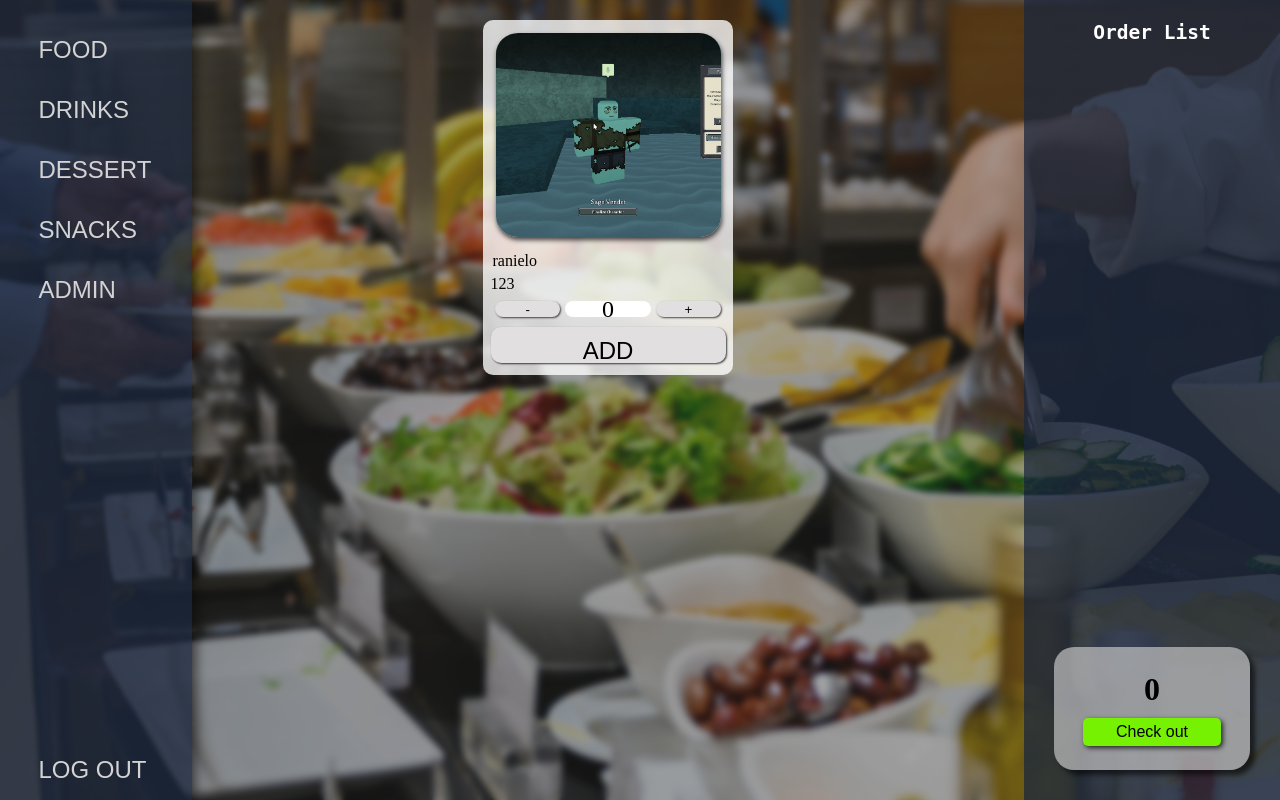
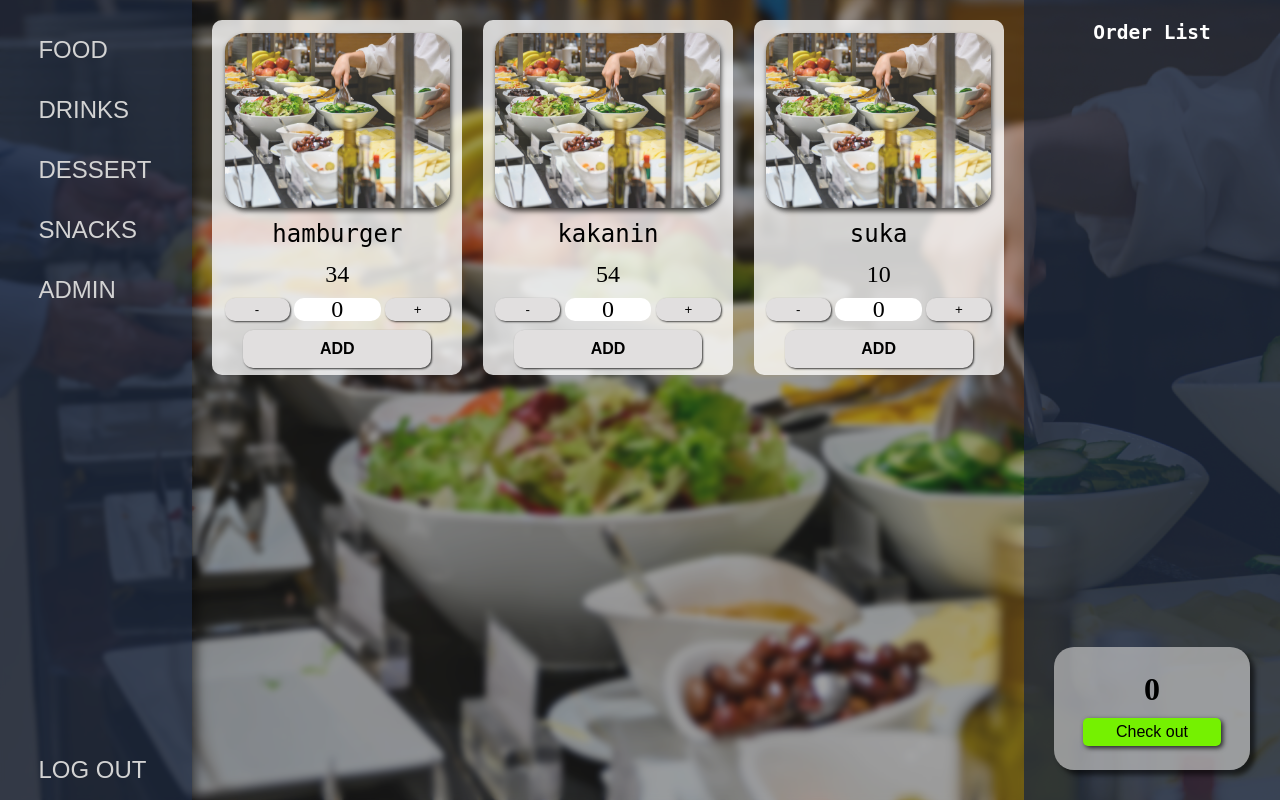
Before and after one commit to CleavinJosh/Group1_Web_Final, a PHP site: page /index.php/ in a window 1280 px wide. Run offline with PHP 8.4, Linux system fonts and the light colour scheme; the visitor is signed in with stand-in values (Sample User, id 1); data that the repository does not hold is empty.

Commit message:
add na jud

```diff
--- a/Model/Database.php
+++ b/Model/Database.php
@@ -5,7 +5,7 @@ class Database
     protected $conn;
     protected $statement;
 
-    public function __construct( $config, $username = 'root', $password = 'password')
+    public function __construct( $config, $username = 'root', $password = '')
     {
         $dsn = 'mysql:' . http_build_query( $config, '', ';');
 
--- a/Model/json/product.json
+++ b/Model/json/product.json
@@ -1,16 +1,65 @@
 [
     {
+        "id": 4,
+        "product_type": null,
+        "product_name": "oa",
+        "product_price": 23,
+        "product_image": "..\/View\/assets\/img\/menu_bg.png"
+    },
+    {
+        "id": 5,
+        "product_type": "Food",
+        "product_name": "hamburger",
+        "product_price": 34,
+        "product_image": "..\/View\/assets\/img\/menu_bg.png"
+    },
+    {
+        "id": 6,
+        "product_type": "Food",
+        "product_name": "kakanin",
+        "product_price": 54,
+        "product_image": "..\/View\/assets\/img\/menu_bg.png"
+    },
+    {
+        "id": 7,
+        "product_type": "Food",
+        "product_name": "suka",
+        "product_price": 10,
+        "product_image": "..\/View\/assets\/img\/menu_bg.png"
+    },
+    {
+        "id": 8,
+        "product_type": "Drink",
+        "product_name": "kape",
+        "product_price": 65,
+        "product_image": "..\/View\/assets\/img\/menu_bg.png"
+    },
+    {
         "id": 9,
-        "product_type": "",
-        "product_name": null,
-        "product_price": null,
-        "product_image": null
+        "product_type": "dessert",
+        "product_name": "okokok",
+        "product_price": 66,
+        "product_image": "..\/View\/assets\/img\/menu_bg.png"
     },
     {
         "id": 10,
-        "product_type": "Food",
-        "product_name": "ranielo",
-        "product_price": 123,
-        "product_image": "..\/View\/assets\/img\/RobloxScreenShot20220306_135741573.png"
+        "product_type": "Drink",
+        "product_name": "softdrinls",
+        "product_price": 777,
+        "product_image": "..\/View\/assets\/img\/menu_bg.png"
+    },
+    {
+        "id": 11,
+        "product_type": "snack",
+        "product_name": "test",
+        "product_price": 676,
+        "product_image": "..\/View\/assets\/img\/menu_bg.png"
+    },
+    {
+        "id": 12,
+        "product_type": "Drink",
+        "product_name": "sukka",
+        "product_price": 23,
+        "product_image": "..\/View\/assets\/img\/menu_bg.png"
     }
 ]
--- a/View/assets/css/general.css
+++ b/View/assets/css/general.css
@@ -86,15 +86,6 @@ main::-webkit-scrollbar{
   border-radius: 10px;
 }
 
-.item-name {
-  text-align: center;
-  font-family: monospace;
-}
-
-.item-name > #product_price{
-  font-size: 1rem;
-}
-
 .imgContainer{
   width: 90%;
   aspect-ratio: 1/1;
@@ -112,11 +103,33 @@ main::-webkit-scrollbar{
   object-fit: cover;
 }
 
+.food_info{
+  display: flex;
+  flex-direction: column;
+  align-items: center;
+  padding: 5px;
+  text-align: center;
+}
+
+.item_name {
+  font-family: monospace;
+  font-size: 1.5rem;
+  width: 100%;
+  height: 50px;
+}
+
+.product_price{
+  font-size: 1.5rem;
+  padding: 5px;
+  width: 100%;
+  height: 50px;
+}
 .orderContainer{
 
   padding: 3%;
   display: grid;
   gap: 5%;
+  margin-top: -20px;
 }
 
 .quantityPanel{
@@ -143,18 +156,21 @@ main::-webkit-scrollbar{
   border: none;
   border-radius: 10px;
   font-size: 1.5rem;
+  padding: 10px;
 }
 
 .placeOrder{
   border: none;
   border-radius: 10px;
   background-color: rgb(225, 223, 223);
-  font-size: 1.5rem;
+  font-size: 1rem;
   box-shadow: 1px 1px 2px rgba(0, 0, 0, 0.742);
   margin-bottom: 2%;
-  padding-block: 1%;
   transition: 0.2s;
   cursor: pointer;
+  width: 80%;
+  margin: auto;
+  font-weight: bold;
 }
 
 .placeOrder:hover,
--- a/View/assets/js/index.js
+++ b/View/assets/js/index.js
@@ -7,8 +7,7 @@ document.querySelector('#btn-food').addEventListener('click', e => {
 
 document.querySelector('#btn-drink').addEventListener('click', e => {
     removeDOM();
-    loadData('drink');
-
+    loadData('Drink');
 });
 
 document.querySelector('#btn-dessert').addEventListener('click', e => {
@@ -74,25 +73,26 @@ function appendProductToMain(product) {
     imgElement.classList.add("fitCover");
 
     // Create item name div
-    const itemNameDiv = document.createElement("div");
-    itemNameDiv.classList.add("item-name");
+    const descriptionDiv = document.createElement("div");
+    descriptionDiv.classList.add("food_info");
 
     // Create product name heading
     const productNameHeading = document.createElement("span");
     productNameHeading.style.padding = '2px';
     productNameHeading.setAttribute("id", "product_name");
     productNameHeading.textContent = product.product_name;
+    productNameHeading.classList.add("item_name");
 
     // Create product price span
     const productPriceSpan = document.createElement("span");
     productPriceSpan.setAttribute("id", "product_price");
     productPriceSpan.textContent = product.product_price;
+    productPriceSpan.classList.add("product_price");
 
 
 
     // Append image, item name div to image container div
     imgContainerDiv.appendChild(imgElement);
-    imgContainerDiv.appendChild(itemNameDiv);
 
     // Create order container div
     const orderContainerDiv = document.createElement("div");
@@ -120,8 +120,8 @@ function appendProductToMain(product) {
     incrementButton.textContent = "+";
 
     // Append product name and price to item name div
-    orderContainerDiv.appendChild(productNameHeading);
-    orderContainerDiv.appendChild(productPriceSpan);
+    descriptionDiv.appendChild(productNameHeading);
+    descriptionDiv.appendChild(productPriceSpan);
 
     // Append buttons and product quantity to quantity panel div
     quantityPanelDiv.appendChild(decrementButton);
@@ -141,6 +141,7 @@ function appendProductToMain(product) {
 
     // Append image container and order container to main container div
     itemMenuDiv.appendChild(imgContainerDiv);
+    itemMenuDiv.appendChild(descriptionDiv);
     itemMenuDiv.appendChild(orderContainerDiv);
 
     // Append main container div to the document body or any other desired parent element
--- a/View/home/index.view.php
+++ b/View/home/index.view.php
@@ -60,7 +60,7 @@
             Cash :
             <input id="modal_customer_pay" type="number" name="customer_pay" value="" required>
         </label>
-        <input type="submit">
+        <input type="submit"><br>
         <button type="button" id="modal_cancel">Cancel</button>
     </form>
 </div>
```
Also changed, not shown: other parts of View/assets/css/general.css (+33 -1 lines).
